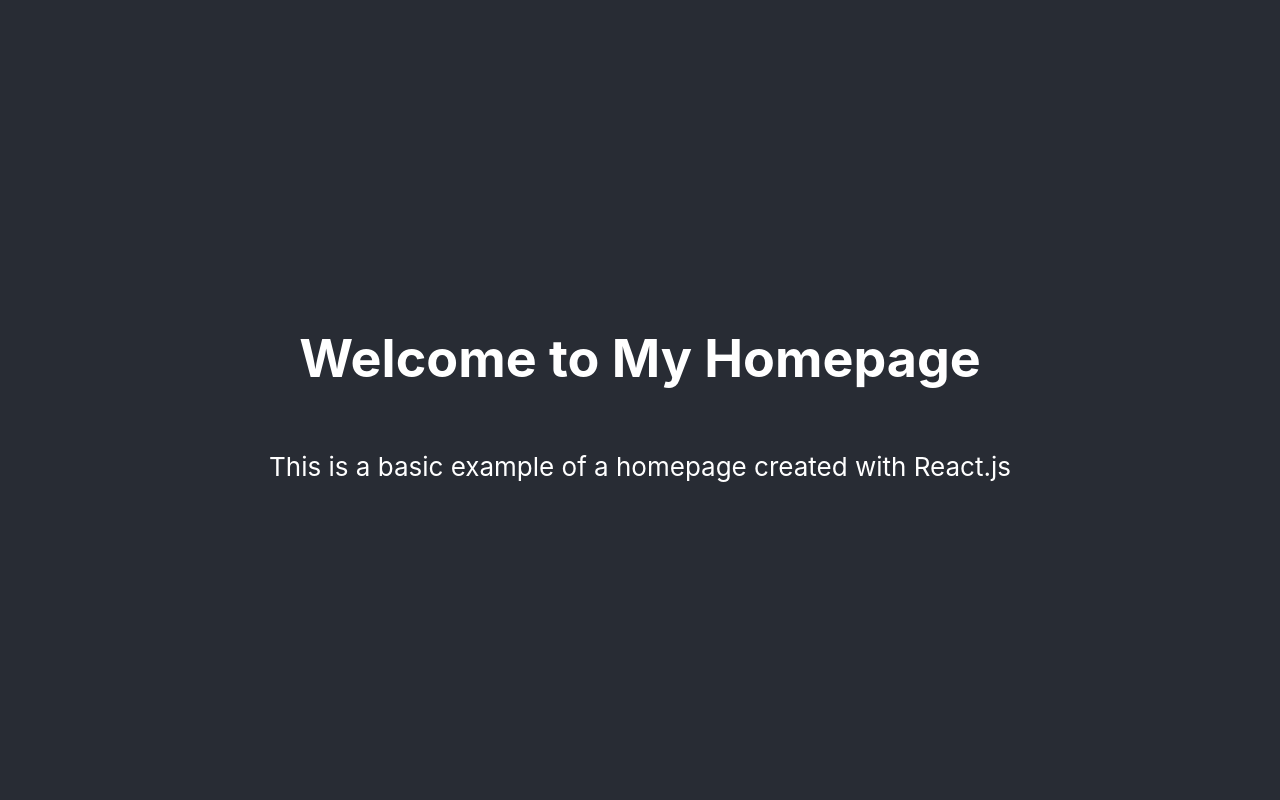
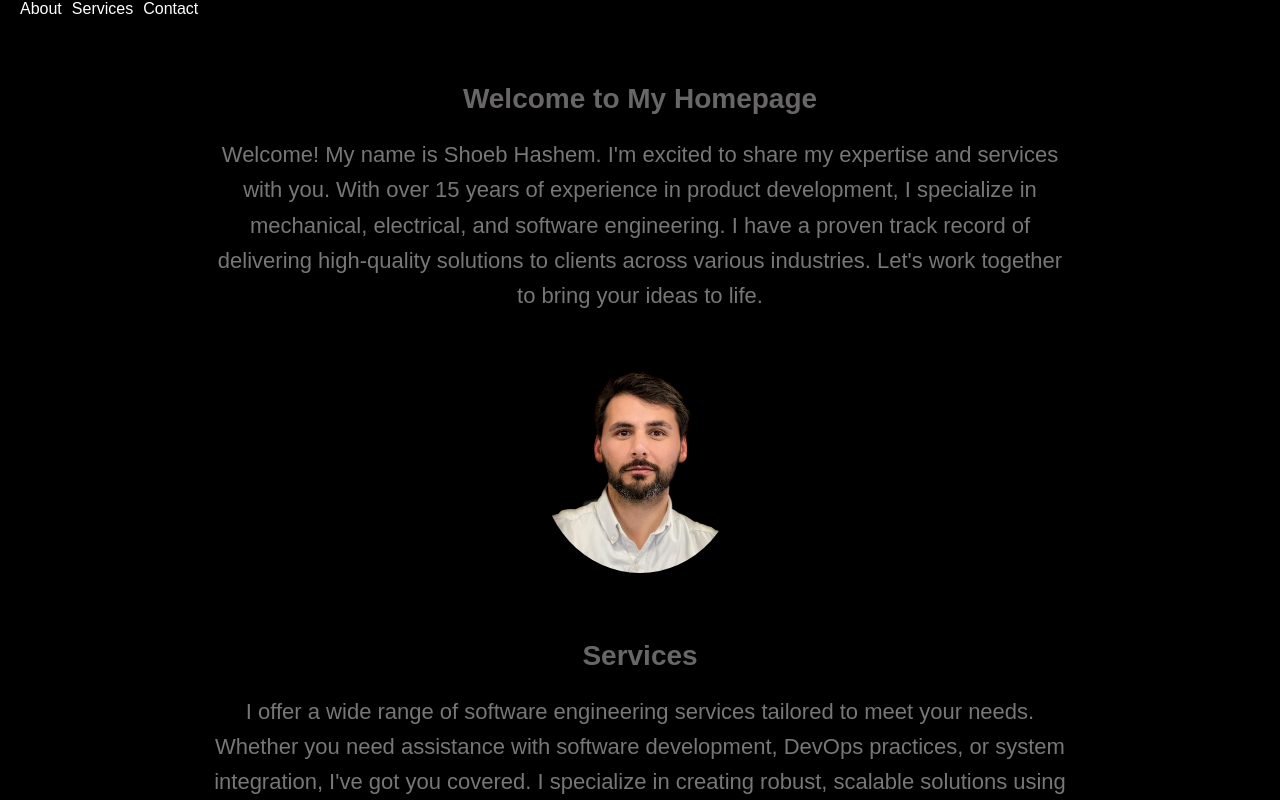
Before and after one commit to shoebhashem/homepage, a React (Create React App) app: page / in a window 1280 px wide. Shown: the top 800 px of the page. Built offline with nearby package versions, Linux system fonts and the light colour scheme.

Commit message:
homepage updated

```diff
--- a/src/App.css
+++ b/src/App.css
@@ -1,38 +1,39 @@
-.App {
+/* Add this CSS to your existing app.css file */
+
+.homepage {
+  color: #555; /* Changed text color for better readability */
+  padding: 20px;
+}
+
+.content-section {
+  margin-top: 40px;
+}
+
+.section-container {
+  display: flex;
+  flex-direction: column;
+  align-items: center;
+}
+
+.section-text {
+  width: 70%;
   text-align: center;
 }
 
-.App-logo {
-  height: 40vmin;
-  pointer-events: none;
+.section-text h2 {
+  font-size: 28px; /* Increased heading font size */
+  margin-bottom: 20px;
+  color: #686666; /* Changed heading color for better contrast */
 }
 
-@media (prefers-reduced-motion: no-preference) {
-  .App-logo {
-    animation: App-logo-spin infinite 20s linear;
-  }
+.section-text p {
+  font-size: 22px; /* Increased paragraph font size */
+  line-height: 1.6;
+  color: #777; /* Changed paragraph color for better contrast */
 }
 
-.App-header {
-  background-color: #282c34;
-  min-height: 100vh;
-  display: flex;
-  flex-direction: column;
-  align-items: center;
-  justify-content: center;
-  font-size: calc(10px + 2vmin);
-  color: white;
+.section-image img {
+  width: 200px;
+  border-radius: 50%;
+  margin-top: 20px;
 }
-
-.App-link {
-  color: #61dafb;
-}
-
-@keyframes App-logo-spin {
-  from {
-    transform: rotate(0deg);
-  }
-  to {
-    transform: rotate(360deg);
-  }
-}
--- a/src/App.js
+++ b/src/App.js
@@ -1,15 +1,70 @@
 import React from 'react';
 import './App.css';
 
-function App() {
+function HomePage() {
   return (
-    <div className="App">
-      <header className="App-header">
-        <h1>Welcome to My Homepage</h1>
-        <p>This is a basic example of a homepage created with React.js</p>
+    <div className="homepage">
+      <header>
+        <nav>
+          <ul>
+            <li><a href="#about">About</a></li>
+            <li><a href="#services">Services</a></li>
+            <li><a href="#contact">Contact</a></li>
+          </ul>
+        </nav>
       </header>
+      <main>
+        {/* About Section */}
+        <section id="about" className="content-section">
+          <div className="section-container">
+            <div className="section-text">
+              <h2>Welcome to My Homepage</h2>
+              <p>
+                Welcome! My name is Shoeb Hashem. I'm excited to share my expertise and services with you.
+                With over 15 years of experience in product development, I specialize in mechanical, electrical, and software engineering.
+                I have a proven track record of delivering high-quality solutions to clients across various industries.
+                Let's work together to bring your ideas to life.
+              </p>
+            </div>
+            <div className="section-image">
+              <img src="/image1.jpg" alt="Profile" />
+            </div>
+          </div>
+        </section>
+        {/* Services Section */}
+        <section id="services" className="content-section">
+          <div className="section-container">
+            <div className="section-text">
+              <h2>Services</h2>
+              <p>
+                I offer a wide range of software engineering services tailored to meet your needs.
+                Whether you need assistance with software development, DevOps practices, or system integration, I've got you covered.
+                I specialize in creating robust, scalable solutions using cutting-edge technologies such as Docker, Kubernetes, and more.
+              </p>
+            </div>
+          </div>
+        </section>
+        {/* Contact Section */}
+        <section id="contact" className="content-section">
+          <div className="section-container">
+            <div className="section-text">
+              <h2>Contact Me</h2>
+              <p>
+                Ready to start your next project? Let's connect!
+                Feel free to reach out to me via email, phone, or in person to discuss your ideas and requirements.
+                I'm committed to providing exceptional service and helping you achieve your goals.
+              </p>
+              <p>
+                Email: shoeb.hashem@gmail.com <br />
+                Phone: +46737136618 <br />
+                Address: Gothenburg, Sweden
+              </p>
+            </div>
+          </div>
+        </section>
+      </main>
     </div>
   );
 }
 
-export default App;
+export default HomePage;
--- a/src/index.css
+++ b/src/index.css
@@ -1,13 +1,34 @@
 body {
   margin: 0;
-  font-family: -apple-system, BlinkMacSystemFont, 'Segoe UI', 'Roboto', 'Oxygen',
-    'Ubuntu', 'Cantarell', 'Fira Sans', 'Droid Sans', 'Helvetica Neue',
-    sans-serif;
-  -webkit-font-smoothing: antialiased;
-  -moz-osx-font-smoothing: grayscale;
+  padding: 0;
+  font-family: sans-serif;
+  background-color: black;
 }
 
-code {
-  font-family: source-code-pro, Menlo, Monaco, Consolas, 'Courier New',
-    monospace;
+.homepage {
+  color: white;
+  padding: 20px;
 }
+
+header {
+  position: fixed;
+  top: 0;
+  width: 100%;
+  background-color: rgba(0, 0, 0, 0.5);
+}
+
+nav ul {
+  list-style-type: none;
+  margin: 0;
+  padding: 0;
+}
+
+nav ul li {
+  display: inline;
+  margin-right: 10px;
+}
+
+nav ul li a {
+  color: white;
+  text-decoration: none;
+}
```
Also changed, not shown: src/ImageCarousel.css (added, +26 -0 lines), src/ImageCarousel.js (added, +36 -0 lines), public/image1.jpg (added), public/image2.jpg (added).
